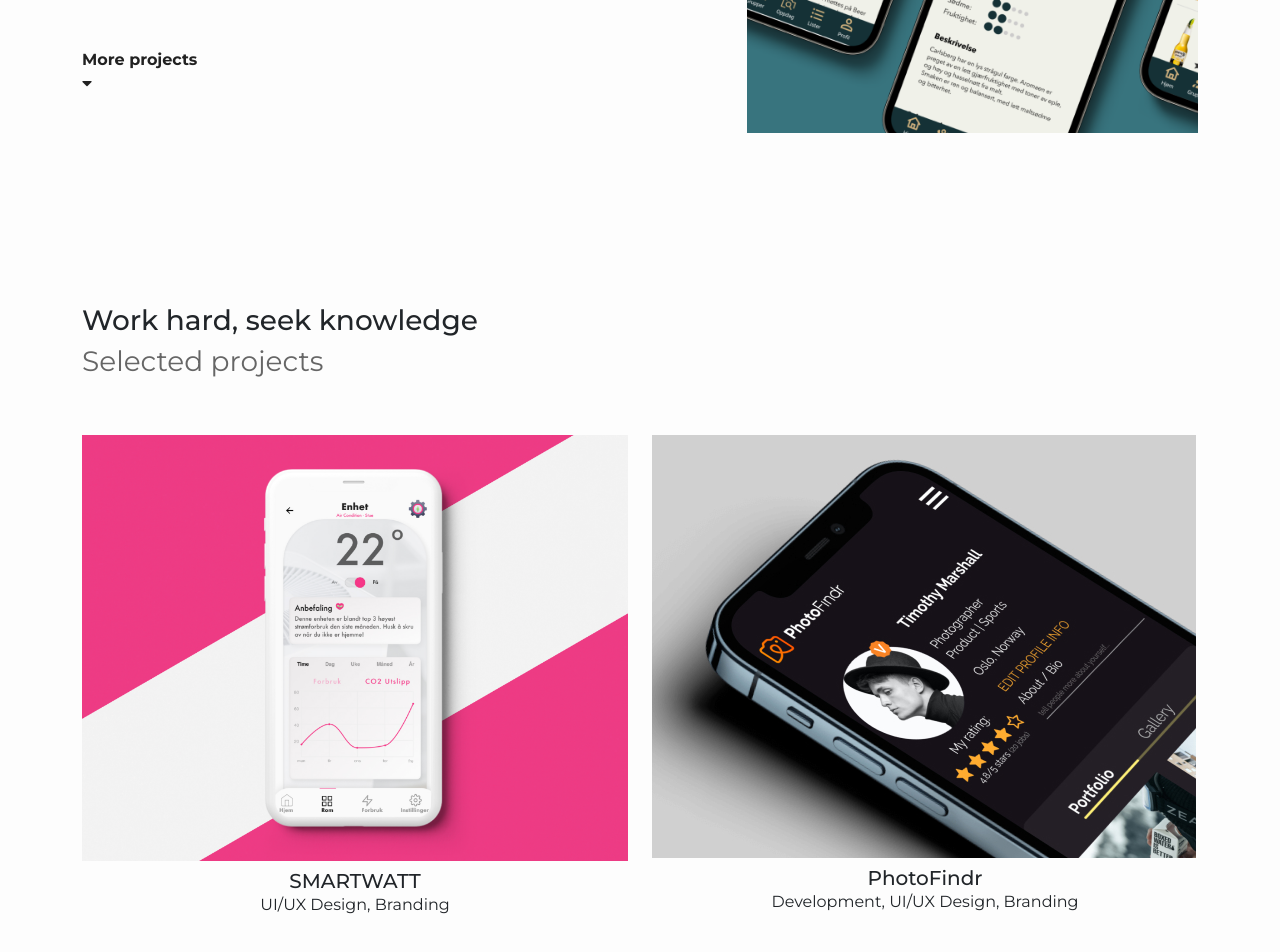
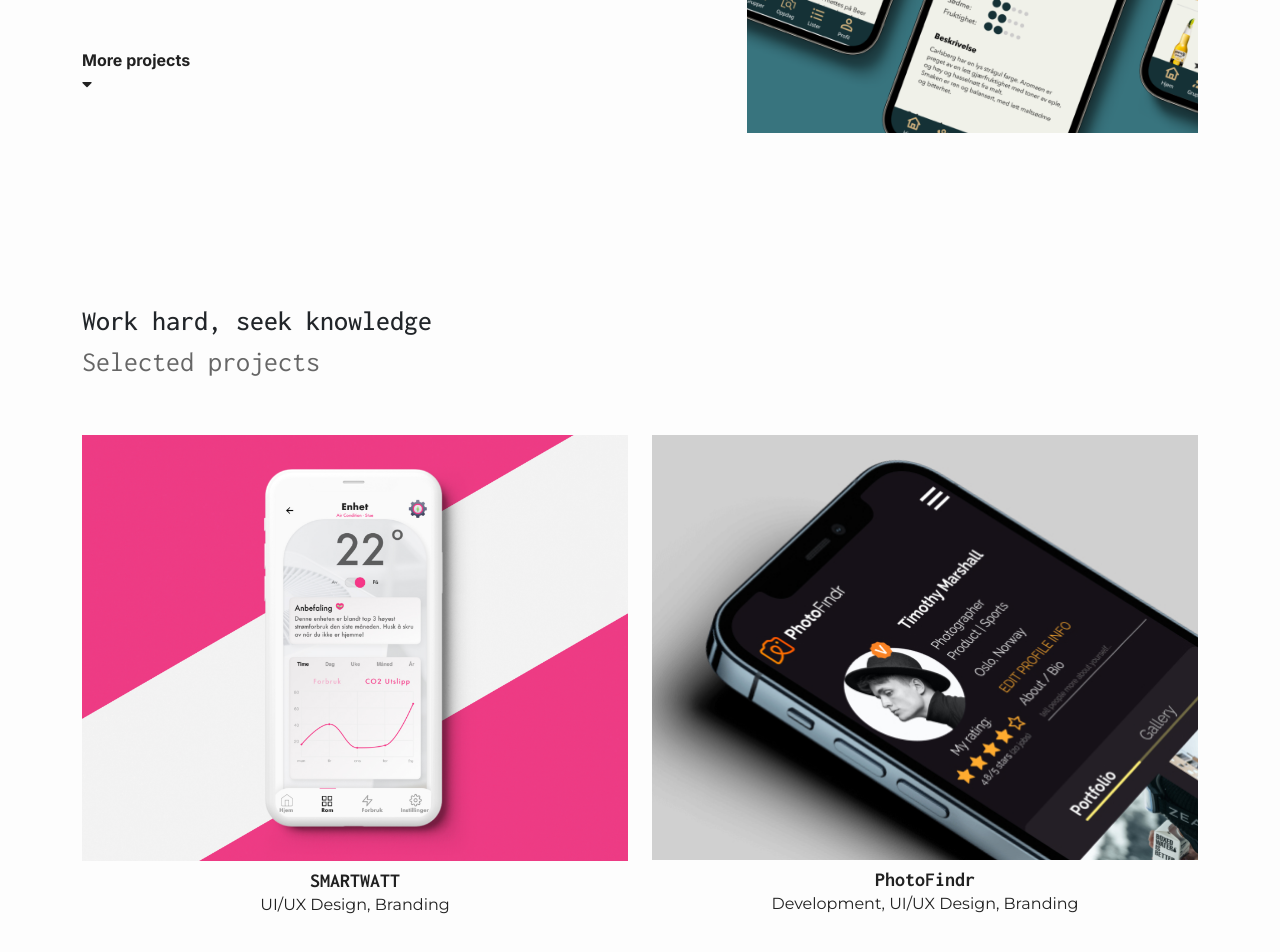
Before and after one commit to Kennethk2014/portfolio, a Vue app: page / in a window 1280 px wide. Shown: the part 1892-2844 px from the top of the page. Built offline with nearby package versions, Linux system fonts and the light colour scheme; what vue-kinesis would draw is missing.

Commit message:
font changes

```diff
--- a/src/App.vue
+++ b/src/App.vue
@@ -20,16 +20,20 @@ export default {
 </script>
 
 <style>
-@import url('https://fonts.googleapis.com/css2?family=Montserrat:wght@100;200;300;400;500;600;700;800;900&display=swap');
+@import url('https://fonts.googleapis.com/css2?family=Inconsolata:wght@200;300;400;500;600;700;900&family=Montserrat:wght@100;200;300;400;500;600;700;800;900&display=swap');
 @import url('https://fonts.googleapis.com/css2?family=Inter:wght@100;200;300;400;500;600;700;800&display=swap');
 @import url('https://fonts.googleapis.com/css2?family=Roboto:ital,wght@0,100;0,300;0,400;0,500;0,700;1,100;1,300;1,400;1,700&display=swap');
 #app {
   margin: 0;
   padding: 0;
-  font-family: 'Montserrat', sans-serif;
+  font-family: 'Inconsolata', sans-serif;
   -webkit-font-smoothing: antialiased;
   -moz-osx-font-smoothing: grayscale;
   background: #FDFDFD;
 }
+p{
+  font-family: 'Montserrat', sans-serif;
+
+}
 
 </style>
--- a/src/components/FeaturedProject/FeaturedProject.vue
+++ b/src/components/FeaturedProject/FeaturedProject.vue
@@ -1,6 +1,6 @@
 <template>
     <div class="row justify-content-between align-items-center featured-project-container" v-for="(project, i) in featuredProject" :key="i">
-        <div class="col-12 col-md-6">
+        <div  :style="{fontFamily: `${project.fontFamily}`}" class="col-12 col-md-6">
 
             <p class="intro-title">Featured project</p>
             <div class="py-4">
@@ -10,7 +10,7 @@
                 </router-link>
             </div>
             <div class="more-container mb-5 pt-md-5 mt-md-5">
-                <p class="mb-0">More projects</p>
+                <a href="/#allProjects" style="display: block" class="mb-0">More projects</a>
                 <i class="fas fa-caret-down"></i>
             </div>
         </div>
@@ -36,6 +36,9 @@ export default {
 </script>
 
 <style scoped>
+
+
+
 .featured-project-container{
     color: #212121;
 
@@ -52,8 +55,76 @@ export default {
     color: #666666;
     font-weight: 600;
 }
+.more-container > *{
+    color: #212121;
+    text-decoration: none;
+}
 .more-container{
     font-weight: 700;
+    display: inline-block;
+}
+@-webkit-keyframes wobble-ver-left {
+  0%,
+  100% {
+    -webkit-transform: translateY(0) rotate(0);
+            transform: translateY(0) rotate(0);
+    -webkit-transform-origin: 50% 50%;
+            transform-origin: 50% 50%;
+  }
+  15% {
+    -webkit-transform: translateY(-30px) rotate(-6deg);
+            transform: translateY(-30px) rotate(-6deg);
+  }
+  30% {
+    -webkit-transform: translateY(15px) rotate(6deg);
+            transform: translateY(15px) rotate(6deg);
+  }
+  45% {
+    -webkit-transform: translateY(-15px) rotate(-3.6deg);
+            transform: translateY(-15px) rotate(-3.6deg);
+  }
+  60% {
+    -webkit-transform: translateY(9px) rotate(2.4deg);
+            transform: translateY(9px) rotate(2.4deg);
+  }
+  75% {
+    -webkit-transform: translateY(-6px) rotate(-1.2deg);
+            transform: translateY(-6px) rotate(-1.2deg);
+  }
+}
+@keyframes wobble-ver-left {
+  0%,
+  100% {
+    -webkit-transform: translateY(0) rotate(0);
+            transform: translateY(0) rotate(0);
+    -webkit-transform-origin: 50% 50%;
+            transform-origin: 50% 50%;
+  }
+  15% {
+    -webkit-transform: translateY(-30px) rotate(-6deg);
+            transform: translateY(-30px) rotate(-6deg);
+  }
+  30% {
+    -webkit-transform: translateY(15px) rotate(6deg);
+            transform: translateY(15px) rotate(6deg);
+  }
+  45% {
+    -webkit-transform: translateY(-15px) rotate(-3.6deg);
+            transform: translateY(-15px) rotate(-3.6deg);
+  }
+  60% {
+    -webkit-transform: translateY(9px) rotate(2.4deg);
+            transform: translateY(9px) rotate(2.4deg);
+  }
+  75% {
+    -webkit-transform: translateY(-6px) rotate(-1.2deg);
+            transform: translateY(-6px) rotate(-1.2deg);
+  }
+}
+.more-container:hover{
+    -webkit-animation: wobble-ver-left 0.8s both;
+    animation: wobble-ver-left 0.8s both;
+
 }
 .img-container{
     height: 400px;
--- a/src/components/portfolio-projects/PortfolioProjectsItem.vue
+++ b/src/components/portfolio-projects/PortfolioProjectsItem.vue
@@ -3,14 +3,18 @@
         <div class="col">
             <a v-if="!isCaseStudy" :href="webUrl" target="_blank">
                 <img class="img-fluid" :src="require(`../../assets/images/${imageUrl}`)" alt="project mockup">
+                <div class="col text-center mt-2">
+                    <h5 style="font-weight: 700;" class="mb-0">{{title}}</h5>
+                    <p>{{tags}}</p>
+                </div>
             </a>
-            <router-link v-else :to="webUrl">
+            <router-link  v-else :to="webUrl">
                 <img class="img-fluid" :src="require(`../../assets/images/${imageUrl}`)" alt="project mockup">
+                <div class="col text-center mt-2">
+                    <h5 style="font-weight: 700;" class="mb-0">{{title}}</h5>
+                    <p>{{tags}}</p>
+                </div>
             </router-link>
-        </div>
-        <div class="col text-center mt-2">
-            <h5 style="font-weight: 500;" class="mb-0">{{title}}</h5>
-            <p>{{tags}}</p>
         </div>
     </article>
 </template>
@@ -31,5 +35,12 @@ export default {
 </script>
 
 <style scoped>
-
+*{
+    text-decoration: none;
+    color: #212121;
+}
+img{
+    width: 100%;
+    max-width: 1080px;
+}
 </style>
--- a/src/components/portfolio-projects/PortfolioProjectsList.vue
+++ b/src/components/portfolio-projects/PortfolioProjectsList.vue
@@ -10,6 +10,7 @@
             :imageUrl="object.imageUrl"
             :webUrl="object.webUrl"
             :isCaseStudy="object.isCaseStudy"
+            id="allProjects"
         />
     </div>
 
--- a/src/services/myProjectsService.js
+++ b/src/services/myProjectsService.js
@@ -11,7 +11,8 @@ const myProjectsService = (function(){
             secondaryColor: '#F0F1E9',
             imageUrl: 'skum-app-mockup.png',
             webUrl: '/portfolio/skum',
-            textColor: '#153136'
+            textColor: '#153136',
+            fontFamily: 'Inter',
         },
         {
             title: 'SMARTWATT',
--- a/src/views/SkumCaseStudy.vue
+++ b/src/views/SkumCaseStudy.vue
@@ -226,6 +226,7 @@ export default {
 .skum-case-study{
     background: #F0F1E9;
     color: #153136;
+    font-family: 'Inter', sans-serif;
 }
 
 /* GENERAL STYLES */
--- a/src/views/SmartWattCaseStudy.vue
+++ b/src/views/SmartWattCaseStudy.vue
@@ -151,5 +151,6 @@ export default {
 
 .smartwatt-case-study{
     background-color: #FFF;
+    font-family: 'Montserrat';
 }
 </style>
```
